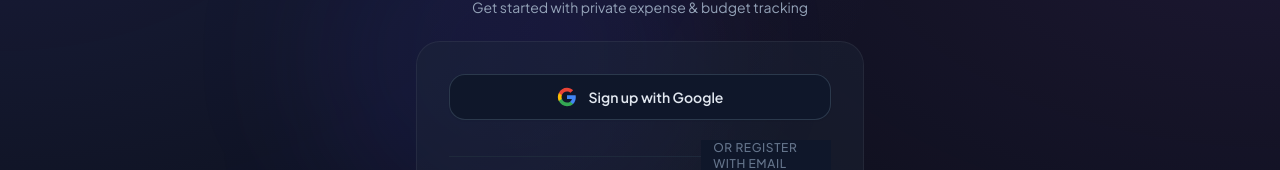
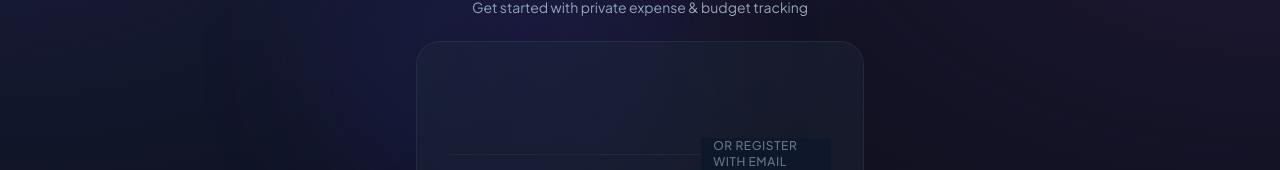
Before and after one commit to shreyashkodate-pixel/ExpenseFlow, a Next.js app in the folder frontend/: page /register in a window 1280 px wide. Shown: the part 135-305 px from the top of the page. Built offline with nearby package versions, Linux system fonts and the light colour scheme; no server answers.

Commit message:
feat(auth): integrate Google Identity Services SDK for authentic OpenID Connect login

```diff
--- a/frontend/app/login/page.tsx
+++ b/frontend/app/login/page.tsx
@@ -7,9 +7,10 @@ import { Sparkles, Mail, Lock, Eye, EyeOff, ArrowRight, ShieldCheck, AlertCircle
 import { useAuth } from '../../context/AuthContext';
 import { useToast } from '../../components/ui/toast';
 import { ApiError } from '../../lib/api/client';
+import { GoogleSignInButton } from '../../components/auth/GoogleSignInButton';
 
 function LoginFormContent() {
-  const { login, googleLogin } = useAuth();
+  const { login } = useAuth();
   const { showToast } = useToast();
   const searchParams = useSearchParams();
 
@@ -44,24 +45,6 @@ function LoginFormContent() {
         setErrorMsg(err.message);
       } else {
         setErrorMsg('Failed to sign in. Please check your credentials and try again.');
-      }
-    } finally {
-      setIsLoading(false);
-    }
-  };
-
-  const handleGoogleSignIn = async () => {
-    setErrorMsg(null);
-    setIsLoading(true);
-    try {
-      const mockGoogleCredential = `mock_google_id_token_${Date.now()}`;
-      await googleLogin({ credential: mockGoogleCredential });
-      showToast('Google Sign-In Successful. Welcome to ExpenseFlow!', 'success');
-    } catch (err) {
-      if (err instanceof ApiError) {
-        setErrorMsg(err.message);
-      } else {
-        setErrorMsg('Google Sign-In failed. Please try again.');
       }
     } finally {
       setIsLoading(false);
@@ -106,33 +89,10 @@ function LoginFormContent() {
           </div>
         )}
 
-        {/* Google Sign In Button */}
-        <button
-          type="button"
-          onClick={handleGoogleSignIn}
-          disabled={isLoading}
-          className="w-full mb-6 py-3.5 px-4 rounded-2xl bg-white dark:bg-slate-900 border border-slate-200 dark:border-slate-700/80 hover:border-slate-300 dark:hover:border-slate-600 text-slate-700 dark:text-slate-200 font-semibold text-sm flex items-center justify-center space-x-3 shadow-sm hover:shadow transition-all duration-200 disabled:opacity-50"
-        >
-          <svg className="w-5 h-5" viewBox="0 0 24 24">
-            <path
-              fill="#4285F4"
-              d="M22.56 12.25c0-.78-.07-1.53-.2-2.25H12v4.26h5.92c-.26 1.37-1.04 2.53-2.21 3.31v2.77h3.57c2.08-1.92 3.28-4.74 3.28-8.09z"
-            />
-            <path
-              fill="#34A853"
-              d="M12 23c2.97 0 5.46-.98 7.28-2.66l-3.57-2.77c-.98.66-2.23 1.06-3.71 1.06-2.86 0-5.29-1.93-6.16-4.53H2.18v2.84C3.99 20.53 7.7 23 12 23z"
-            />
-            <path
-              fill="#FBBC05"
-              d="M5.84 14.09c-.22-.66-.35-1.36-.35-2.09s.13-1.43.35-2.09V7.06H2.18C1.43 8.55 1 10.22 1 12s.43 3.45 1.18 4.94l2.85-2.22.81-.63z"
-            />
-            <path
-              fill="#EA4335"
-              d="M12 5.38c1.62 0 3.06.56 4.21 1.64l3.15-3.15C17.45 2.09 14.97 1 12 1 7.7 1 3.99 3.47 2.18 7.06l3.66 2.84c.87-2.6 3.3-4.52 6.16-4.52z"
-            />
-          </svg>
-          <span>Continue with Google</span>
-        </button>
+        {/* Google Sign In Component */}
+        <div className="mb-6">
+          <GoogleSignInButton text="continue_with" onError={(err) => setErrorMsg(err)} />
+        </div>
 
         {/* Divider */}
         <div className="relative flex items-center justify-center mb-6">
--- a/frontend/app/register/page.tsx
+++ b/frontend/app/register/page.tsx
@@ -2,13 +2,14 @@
 
 import React, { useState } from 'react';
 import Link from 'next/link';
-import { Sparkles, Mail, Lock, User as UserIcon, Eye, EyeOff, ArrowRight, ShieldCheck, AlertCircle, Check } from 'lucide-react';
+import { Sparkles, Mail, Lock, User as UserIcon, Eye, EyeOff, ArrowRight, ShieldCheck, AlertCircle } from 'lucide-react';
 import { useAuth } from '../../context/AuthContext';
 import { useToast } from '../../components/ui/toast';
 import { ApiError } from '../../lib/api/client';
+import { GoogleSignInButton } from '../../components/auth/GoogleSignInButton';
 
 export default function RegisterPage() {
-  const { register, googleLogin } = useAuth();
+  const { register } = useAuth();
   const { showToast } = useToast();
 
   const [fullName, setFullName] = useState('');
@@ -69,24 +70,6 @@ export default function RegisterPage() {
     }
   };
 
-  const handleGoogleSignUp = async () => {
-    setErrorMsg(null);
-    setIsLoading(true);
-    try {
-      const mockGoogleCredential = `mock_google_id_token_${Date.now()}`;
-      await googleLogin({ credential: mockGoogleCredential });
-      showToast('Google Sign-Up Successful. Welcome to ExpenseFlow!', 'success');
-    } catch (err) {
-      if (err instanceof ApiError) {
-        setErrorMsg(err.message);
-      } else {
-        setErrorMsg('Google Sign-Up failed. Please try again.');
-      }
-    } finally {
-      setIsLoading(false);
-    }
-  };
-
   return (
     <div className="w-full max-w-md mx-auto animate-fade-in-up">
       {/* Brand Header */}
@@ -115,33 +98,10 @@ export default function RegisterPage() {
           </div>
         )}
 
-        {/* Google Sign Up Button */}
-        <button
-          type="button"
-          onClick={handleGoogleSignUp}
-          disabled={isLoading}
-          className="w-full mb-5 py-3 px-4 rounded-2xl bg-white dark:bg-slate-900 border border-slate-200 dark:border-slate-700/80 hover:border-slate-300 dark:hover:border-slate-600 text-slate-700 dark:text-slate-200 font-semibold text-sm flex items-center justify-center space-x-3 shadow-sm hover:shadow transition-all duration-200 disabled:opacity-50"
-        >
-          <svg className="w-5 h-5" viewBox="0 0 24 24">
-            <path
-              fill="#4285F4"
-              d="M22.56 12.25c0-.78-.07-1.53-.2-2.25H12v4.26h5.92c-.26 1.37-1.04 2.53-2.21 3.31v2.77h3.57c2.08-1.92 3.28-4.74 3.28-8.09z"
-            />
-            <path
-              fill="#34A853"
-              d="M12 23c2.97 0 5.46-.98 7.28-2.66l-3.57-2.77c-.98.66-2.23 1.06-3.71 1.06-2.86 0-5.29-1.93-6.16-4.53H2.18v2.84C3.99 20.53 7.7 23 12 23z"
-            />
-            <path
-              fill="#FBBC05"
-              d="M5.84 14.09c-.22-.66-.35-1.36-.35-2.09s.13-1.43.35-2.09V7.06H2.18C1.43 8.55 1 10.22 1 12s.43 3.45 1.18 4.94l2.85-2.22.81-.63z"
-            />
-            <path
-              fill="#EA4335"
-              d="M12 5.38c1.62 0 3.06.56 4.21 1.64l3.15-3.15C17.45 2.09 14.97 1 12 1 7.7 1 3.99 3.47 2.18 7.06l3.66 2.84c.87-2.6 3.3-4.52 6.16-4.52z"
-            />
-          </svg>
-          <span>Sign up with Google</span>
-        </button>
+        {/* Google Sign Up Button Component */}
+        <div className="mb-5">
+          <GoogleSignInButton text="signup_with" onError={(err) => setErrorMsg(err)} />
+        </div>
 
         {/* Divider */}
         <div className="relative flex items-center justify-center mb-5">
--- /dev/null
+++ b/frontend/components/auth/GoogleSignInButton.tsx
@@ -0,0 +1,160 @@
+'use client';
+
+import React, { useEffect, useRef, useState } from 'react';
+import Script from 'next/script';
+import { useAuth } from '../../context/AuthContext';
+import { useToast } from '../ui/toast';
+import { ApiError } from '../../lib/api/client';
+
+declare global {
+  interface Window {
+    google?: {
+      accounts: {
+        id: {
+          initialize: (config: {
+            client_id: string;
+            callback: (response: { credential: string }) => void;
+            auto_select?: boolean;
+            cancel_on_tap_outside?: boolean;
+          }) => void;
+          renderButton: (
+            parent: HTMLElement,
+            options: {
+              type?: 'standard' | 'icon';
+              theme?: 'outline' | 'filled_blue' | 'filled_black';
+              size?: 'large' | 'medium' | 'small';
+              text?: 'signin_with' | 'signup_with' | 'continue_with' | 'signin';
+              shape?: 'rectangular' | 'pill' | 'circle' | 'square';
+              width?: number | string;
+              logo_alignment?: 'left' | 'center';
+            }
+          ) => void;
+          prompt: () => void;
+        };
+      };
+    };
+  }
+}
+
+interface GoogleSignInButtonProps {
+  text?: 'signin_with' | 'signup_with' | 'continue_with';
+  onError?: (error: string) => void;
+}
+
+export const GoogleSignInButton: React.FC<GoogleSignInButtonProps> = ({
+  text = 'continue_with',
+  onError,
+}) => {
+  const { googleLogin } = useAuth();
+  const { showToast } = useToast();
+  const buttonRef = useRef<HTMLDivElement>(null);
+  const [scriptLoaded, setScriptLoaded] = useState(false);
+  const [isLoading, setIsLoading] = useState(false);
+
+  const clientId = process.env.NEXT_PUBLIC_GOOGLE_CLIENT_ID;
+
+  const handleCredentialResponse = React.useCallback(async (response: { credential: string }) => {
+    if (!response.credential) {
+      if (onError) onError('No credential received from Google.');
+      return;
+    }
+
+    setIsLoading(true);
+    try {
+      await googleLogin({ credential: response.credential });
+      showToast('Google Sign-In Successful. Welcome to ExpenseFlow!', 'success');
+    } catch (err) {
+      const msg = err instanceof ApiError ? err.message : 'Google Sign-In failed. Please try again.';
+      if (onError) onError(msg);
+      showToast(msg, 'error');
+    } finally {
+      setIsLoading(false);
+    }
+  }, [googleLogin, showToast, onError]);
+
+  useEffect(() => {
+    if (!scriptLoaded || !clientId || !window.google?.accounts?.id || !buttonRef.current) {
+      return;
+    }
+
+    try {
+      window.google.accounts.id.initialize({
+        client_id: clientId,
+        callback: handleCredentialResponse,
+      });
+
+      // Clear any previous rendered button
+      buttonRef.current.innerHTML = '';
+
+      window.google.accounts.id.renderButton(buttonRef.current, {
+        type: 'standard',
+        theme: 'outline',
+        size: 'large',
+        text: text,
+        shape: 'pill',
+        width: 380,
+        logo_alignment: 'center',
+      });
+    } catch (err) {
+      console.error('Failed to initialize Google Sign-In:', err);
+    }
+  }, [scriptLoaded, clientId, text, handleCredentialResponse]);
+
+  const handleFallbackClick = () => {
+    if (!clientId || clientId.includes('your_google_oauth_client_id')) {
+      const msg = 'Google Client ID is not configured. Please set NEXT_PUBLIC_GOOGLE_CLIENT_ID in your environment.';
+      if (onError) onError(msg);
+      showToast(msg, 'error');
+      return;
+    }
+
+    if (window.google?.accounts?.id) {
+      window.google.accounts.id.prompt();
+    }
+  };
+
+  return (
+    <div className="w-full">
+      <Script
+        src="https://accounts.google.com/gsi/client"
+        strategy="afterInteractive"
+        onLoad={() => setScriptLoaded(true)}
+      />
+
+      {/* Render container for official Google GIS Button */}
+      {clientId && !clientId.includes('your_google_oauth_client_id') ? (
+        <div className="w-full flex justify-center min-h-[44px]">
+          <div ref={buttonRef} className="w-full flex justify-center [&>div]:!w-full [&>div>iframe]:!w-full" />
+        </div>
+      ) : (
+        /* Fallback styled button with configuration hint */
+        <button
+          type="button"
+          onClick={handleFallbackClick}
+          disabled={isLoading}
+          className="w-full py-3.5 px-4 rounded-2xl bg-white dark:bg-slate-900 border border-slate-200 dark:border-slate-700/80 hover:border-slate-300 dark:hover:border-slate-600 text-slate-700 dark:text-slate-200 font-semibold text-sm flex items-center justify-center space-x-3 shadow-sm hover:shadow transition-all duration-200 disabled:opacity-50"
+        >
+          <svg className="w-5 h-5" viewBox="0 0 24 24">
+            <path
+              fill="#4285F4"
+              d="M22.56 12.25c0-.78-.07-1.53-.2-2.25H12v4.26h5.92c-.26 1.37-1.04 2.53-2.21 3.31v2.77h3.57c2.08-1.92 3.28-4.74 3.28-8.09z"
+            />
+            <path
+              fill="#34A853"
+              d="M12 23c2.97 0 5.46-.98 7.28-2.66l-3.57-2.77c-.98.66-2.23 1.06-3.71 1.06-2.86 0-5.29-1.93-6.16-4.53H2.18v2.84C3.99 20.53 7.7 23 12 23z"
+            />
+            <path
+              fill="#FBBC05"
+              d="M5.84 14.09c-.22-.66-.35-1.36-.35-2.09s.13-1.43.35-2.09V7.06H2.18C1.43 8.55 1 10.22 1 12s.43 3.45 1.18 4.94l2.85-2.22.81-.63z"
+            />
+            <path
+              fill="#EA4335"
+              d="M12 5.38c1.62 0 3.06.56 4.21 1.64l3.15-3.15C17.45 2.09 14.97 1 12 1 7.7 1 3.99 3.47 2.18 7.06l3.66 2.84c.87-2.6 3.3-4.52 6.16-4.52z"
+            />
+          </svg>
+          <span>{isLoading ? 'Connecting...' : text === 'signup_with' ? 'Sign up with Google' : 'Continue with Google'}</span>
+        </button>
+      )}
+    </div>
+  );
+};
```
